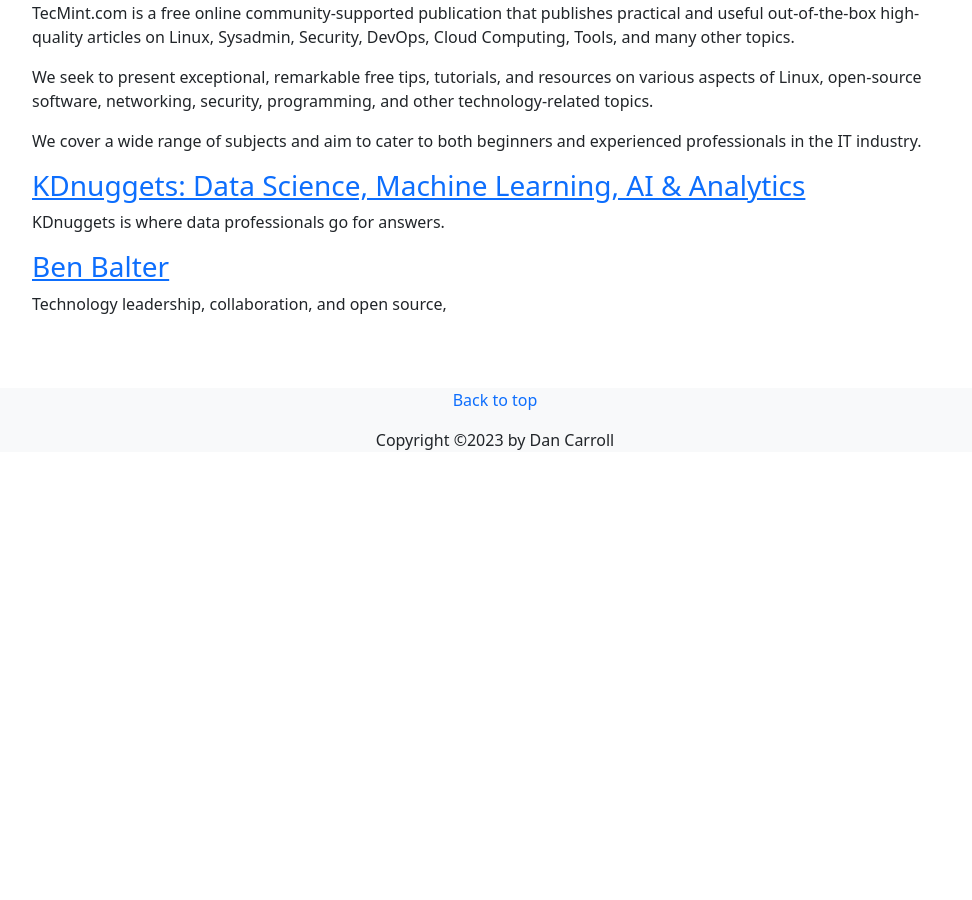
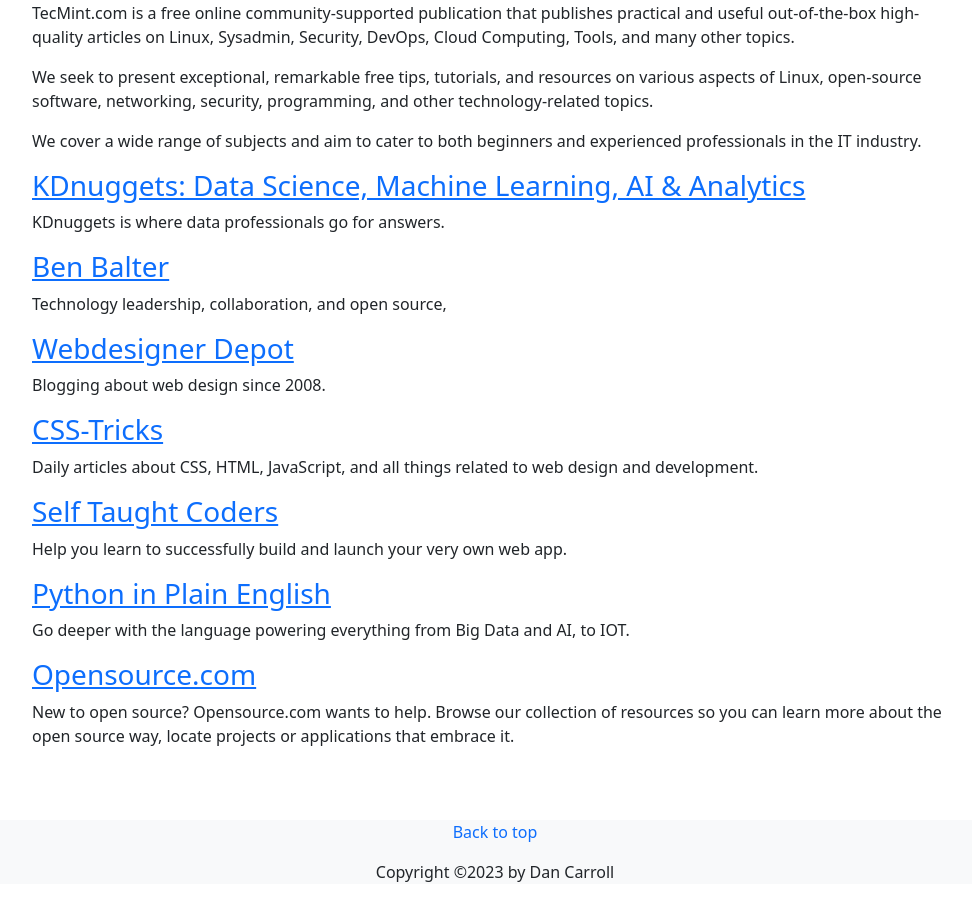
Before and after one commit to dan-carroll/how-to-become-a-programmer, a Jekyll site: the page built from programmers-blogs.md, in a window 1280 px wide and 900 px high, scrolled down 1829 px. Shown: the whole window, without its empty margins (145-1117 px from the left). Built offline with Jekyll 4.4.1, drawn with Linux system fonts in a browser that asks for light colours; before the commit the page ends 2297 px from its top, so only the background shows below that.

Commit message:
Updated blogs and tutorials pages.

```diff
--- a/programmers-blogs.md
+++ b/programmers-blogs.md
@@ -80,3 +80,23 @@ KDnuggets is where data professionals go for answers.
 ### [Ben Balter](https://ben.balter.com/)
 
 Technology leadership, collaboration, and open source,
+
+### [Webdesigner Depot](https://www.webdesignerdepot.com/)
+
+Blogging about web design since 2008.
+
+### [CSS-Tricks](https://css-tricks.com/)
+
+Daily articles about CSS, HTML, JavaScript, and all things related to web design and development.
+
+### [Self Taught Coders](https://selftaughtcoders.com/resources/)
+
+Help you learn to successfully build and launch your very own web app.
+
+### [Python in Plain English](https://python.plainenglish.io/)
+
+Go deeper with the language powering everything from Big Data and AI, to IOT.
+
+### [Opensource.com](https://opensource.com/)
+
+New to open source? Opensource.com wants to help. Browse our collection of resources so you can learn more about the open source way, locate projects or applications that embrace it.
```
Also changed, not shown: programmers-tutorials.md (+4 -0 lines).
